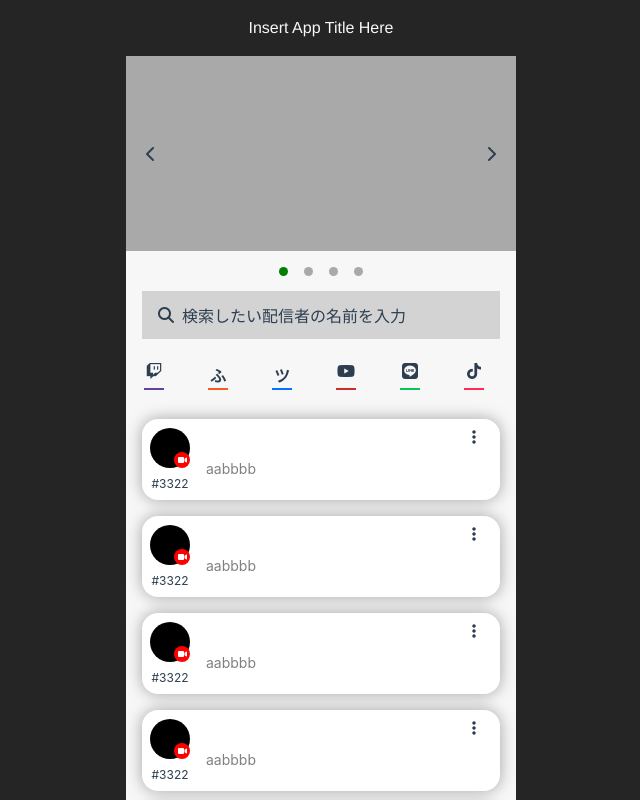
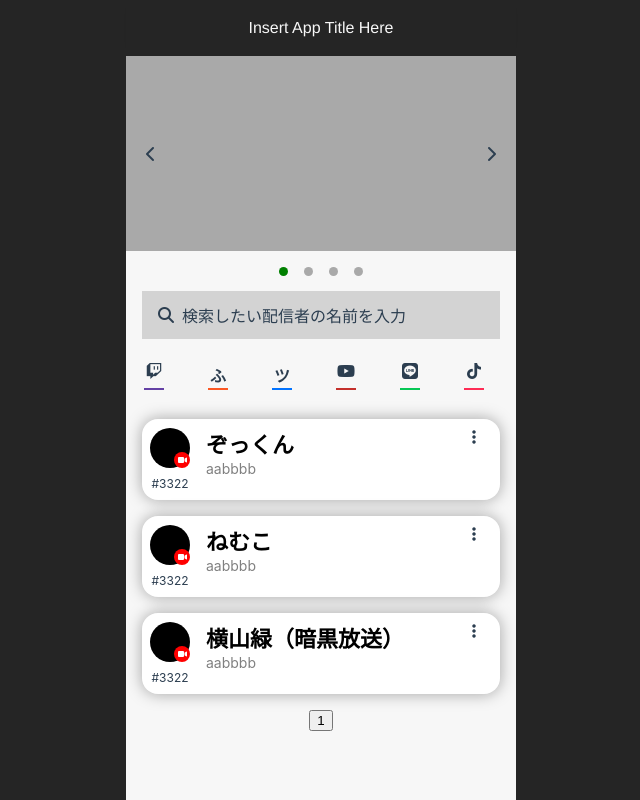
Before and after one commit to simd-float4x4/2525, a Vue app in the folder niconico-researcher/: page / in a window 1280 px wide. Shown: the top 800 px of the page, without its empty margins (319-959 px from the left). Built offline with nearby package versions, Linux system fonts and the light colour scheme.

Commit message:
fix: ページネーション配信者名ダミーデータ格納

```diff
--- a/niconico-researcher/src/App.vue
+++ b/niconico-researcher/src/App.vue
@@ -36,12 +36,11 @@ export default {
   },
   data() {
       return {
-          Cells: [],
-      }
-  },
-  created() {
-      for (let i = 1; i <= 25; i++) {
-          this.Cells.push('CastCell');
+          Cells: [
+            'ぞっくん',
+            'ねむこ',
+            '横山緑（暗黒放送）',
+          ],
       }
   }
 }
--- a/niconico-researcher/src/components/Pagination/Pagination.vue
+++ b/niconico-researcher/src/components/Pagination/Pagination.vue
@@ -1,6 +1,6 @@
 <template>
     <div class="pagination">
-        <CastCell v-for="(cell, idx) in displayCells" :key="idx" :userName="無限" />
+        <CastCell v-for="(cell, idx) in displayCells" :key="idx" :userName="cell" />
         <div class="page-btns">
             <page-button @changePage="changePage" v-for="n in pageNum"
                 :key="n"
```
